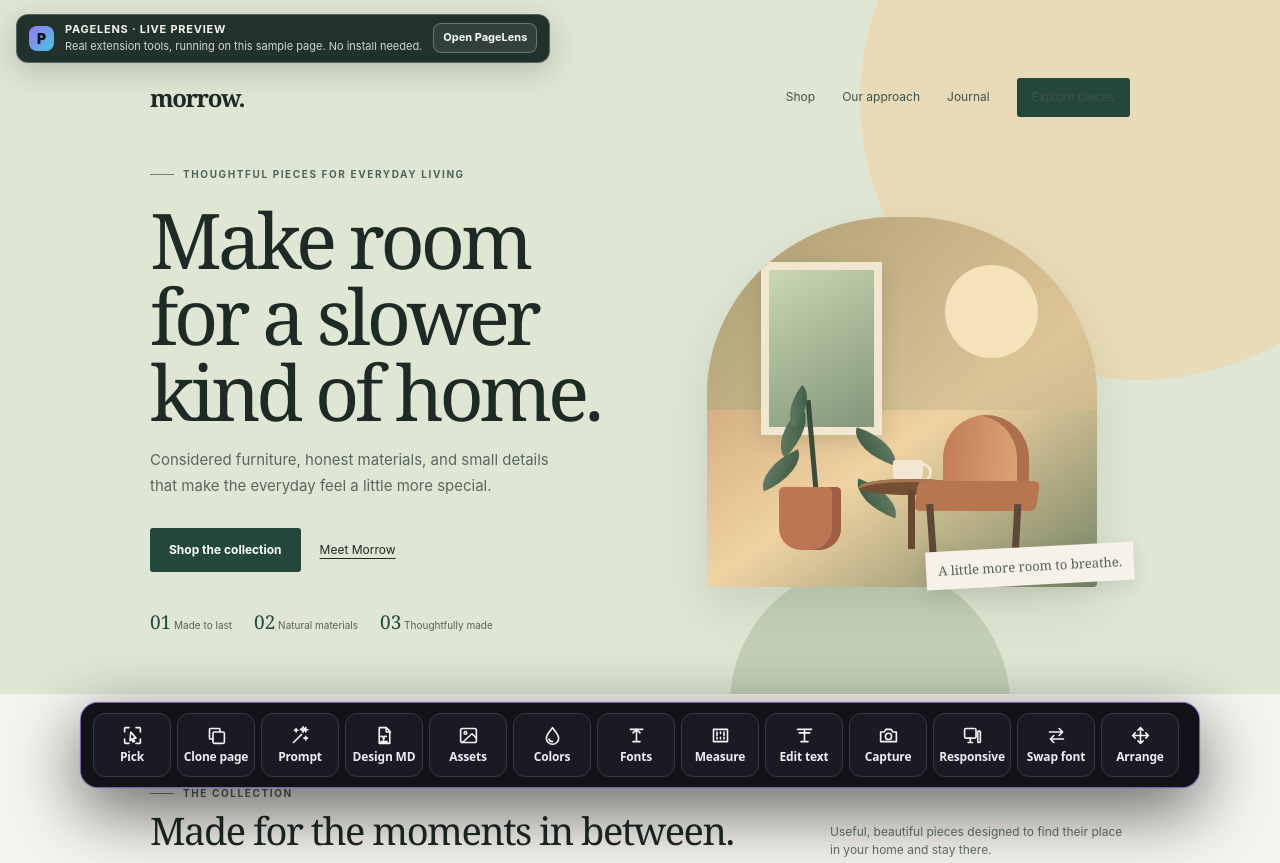
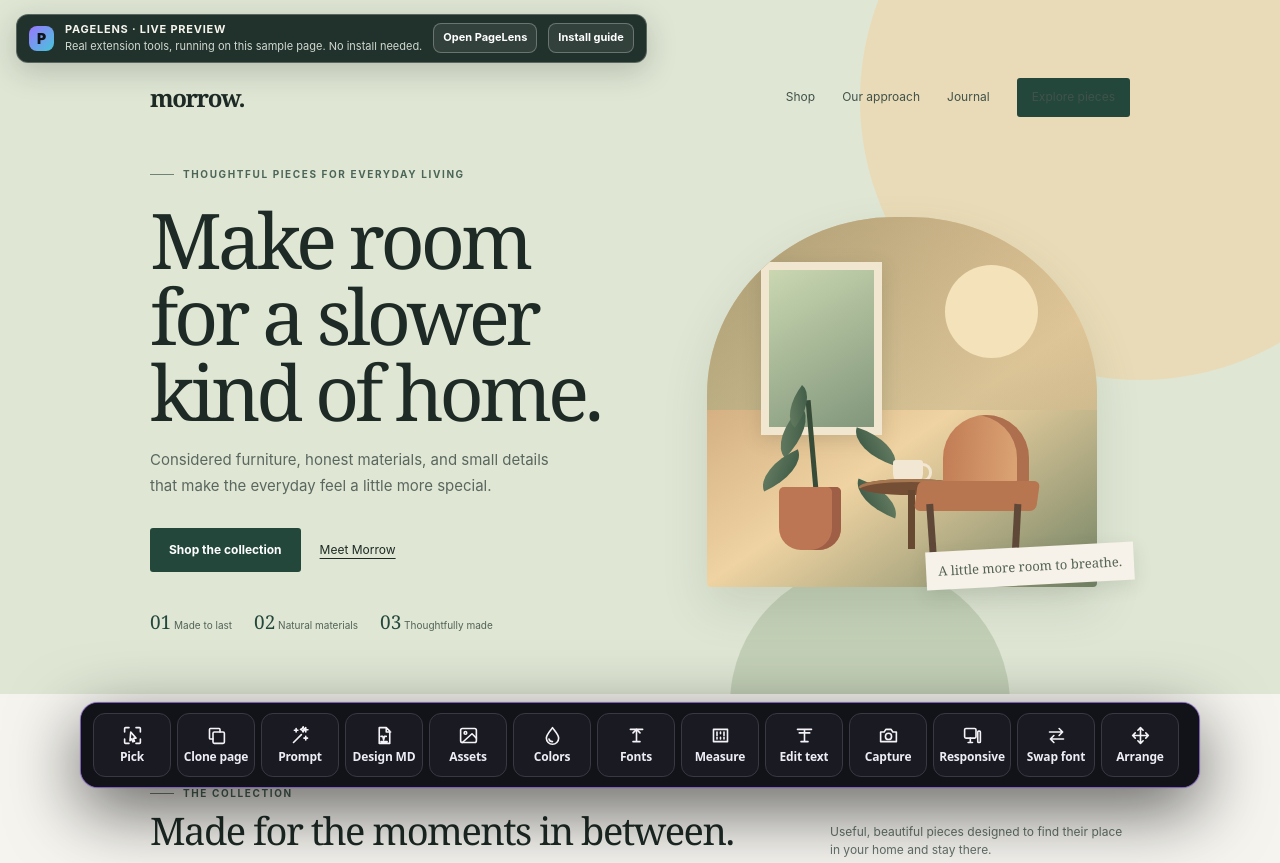
Before and after one commit to xorudra/pagelens, a browser extension: page preview.html in a window 1280 px wide. Shown: the top 863 px of the page. Drawn offline with Linux system fonts and the light colour scheme.

Commit message:
Link preview to installation guide

```diff
--- a/preview.html
+++ b/preview.html
@@ -16,7 +16,7 @@
     .preview-bar{position:fixed;z-index:2147483646;left:16px;top:14px;display:flex;align-items:center;gap:11px;max-width:calc(100vw - 420px);padding:8px 12px;border:1px solid #ffffff40;border-radius:12px;background:#15251feF;color:#f5f5ee;box-shadow:0 8px 30px #17231e35;font-size:11px;line-height:1.25;backdrop-filter:blur(12px)}
     .preview-mark{display:grid;place-items:center;width:25px;height:25px;border-radius:8px;background:linear-gradient(135deg,#9a76ff,#45c6d9);color:#11151a;font-weight:900;font-size:14px;flex:none}
     .preview-copy{min-width:0}.preview-copy strong{display:block;font-size:11px;letter-spacing:.07em;text-transform:uppercase}.preview-copy span{display:block;margin-top:3px;color:#d0d9d2;white-space:nowrap;overflow:hidden;text-overflow:ellipsis}
-    .preview-bar button{flex:none;border:1px solid #ffffff45;border-radius:8px;background:#ffffff14;color:#fff;padding:7px 9px;font-size:11px;font-weight:650}.preview-bar button:hover{background:#ffffff25}
+    .preview-bar button,.preview-bar .preview-install{flex:none;display:inline-flex;align-items:center;justify-content:center;border:1px solid #ffffff45;border-radius:8px;background:#ffffff14;color:#fff;padding:7px 9px;font-size:11px;font-weight:700;text-decoration:none;white-space:nowrap}.preview-bar button:hover,.preview-bar .preview-install:hover{background:#ffffff25}
     .hero-wrap{position:relative;overflow:hidden;background:#dfe6d4;min-height:620px;padding:72px 0 56px}
     .hero-wrap:before{content:"";position:absolute;width:560px;height:560px;border-radius:50%;right:-140px;top:-180px;background:#f0d5a8;opacity:.64}
     .hero-wrap:after{content:"";position:absolute;width:280px;height:280px;border-radius:50%;right:270px;bottom:-150px;background:#b3c3a7;opacity:.62}
@@ -66,6 +66,7 @@
     <div class="preview-mark">P</div>
     <div class="preview-copy"><strong>PageLens · Live Preview</strong><span>Real extension tools, running on this sample page. No install needed.</span></div>
     <button type="button" id="open-tools">Open PageLens</button>
+    <a class="preview-install" href="install.html" target="_blank" rel="noopener">Install guide</a>
   </div>
   <div class="preview-toast" id="preview-toast" role="status"></div>
 
```
